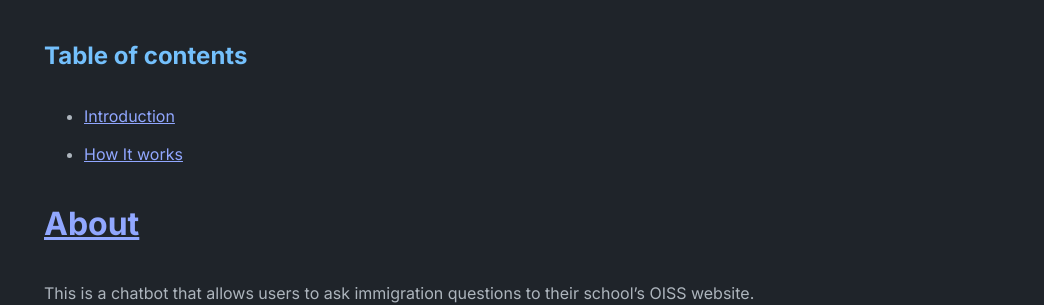
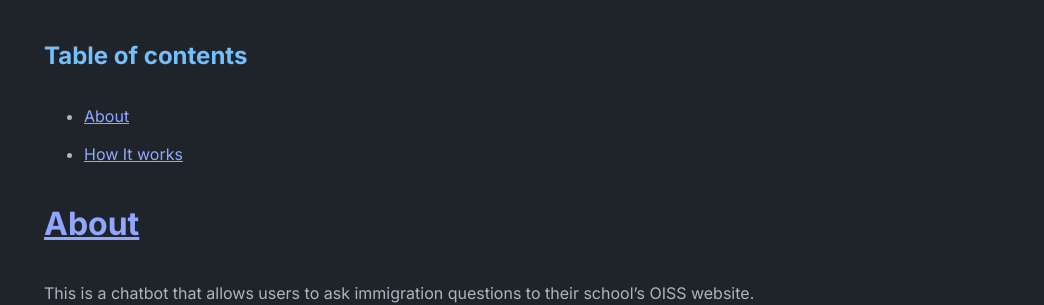
Before and after one commit to M4sum/m4sum.github.io, a Jekyll site: the page built from _posts/2023-10-06-oiss-chatbot.md, in a window 1280 px wide. Shown: the part 200-505 px from the top of the page, without its empty margins (236-1280 px from the left). Built offline with Jekyll 4.4.1, drawn with Linux system fonts in a browser that asks for light colours.

Commit message:
update home page

```diff
--- a/_posts/2023-10-06-oiss-chatbot.md
+++ b/_posts/2023-10-06-oiss-chatbot.md
@@ -4,10 +4,10 @@ title: "OISS Chatbot"
 ---
 
 ## Table of contents
-- [Introduction](#introduction)
+- [About](#about)
 - [How It works](#how-it-works)
 
-# [About](#introduction)
+# [About](#about)
 
 This is a chatbot that allows users to ask immigration questions to their school's OISS website. The chatbot is built using LangCahin and Streamlit. It uses OpenAI's chat completion API and  allows you to have a conversational chat with an AI assistant powered by GPT-3. The overall process is pretty simple and can e broken down to these steps:
 
```
